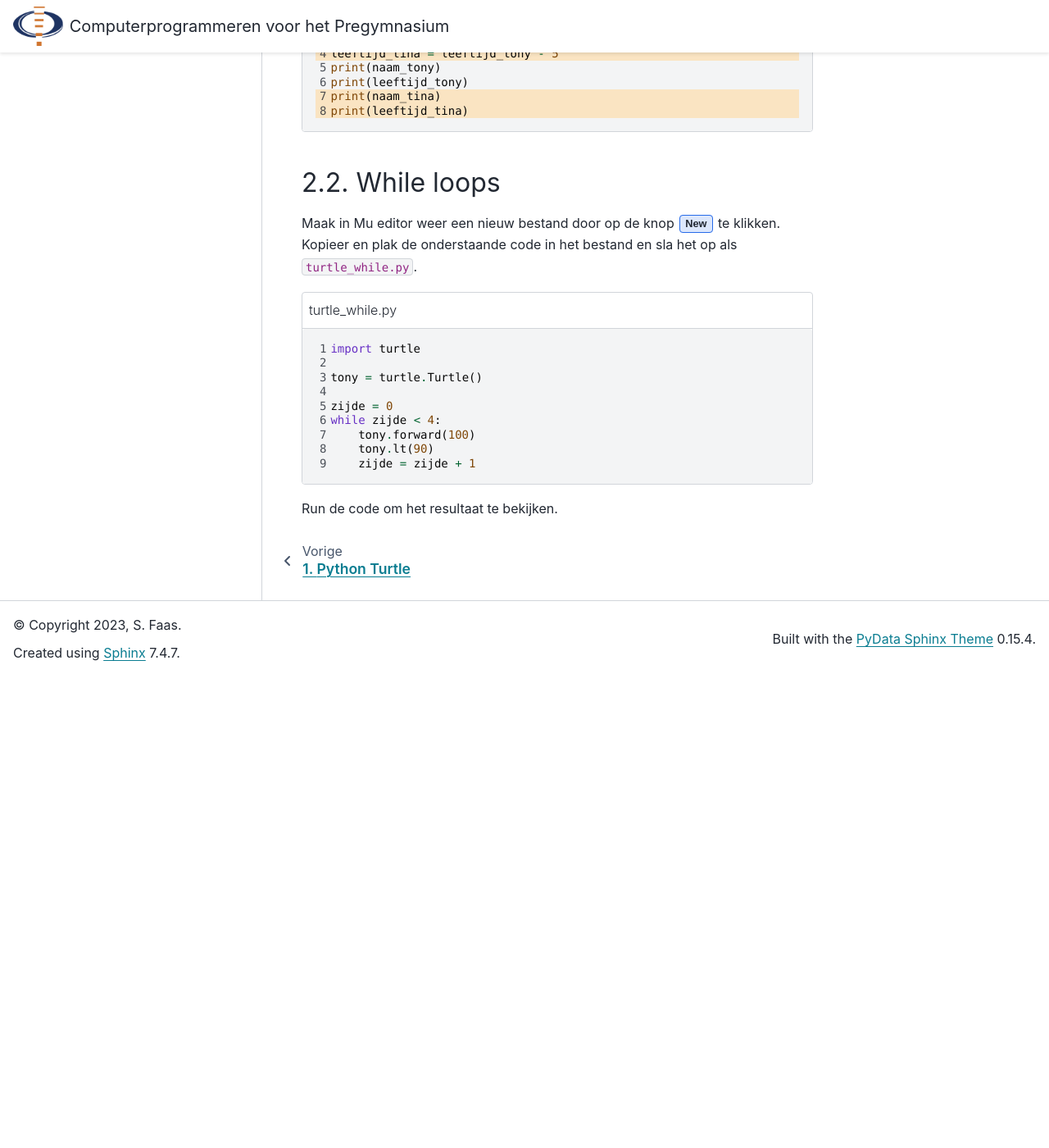
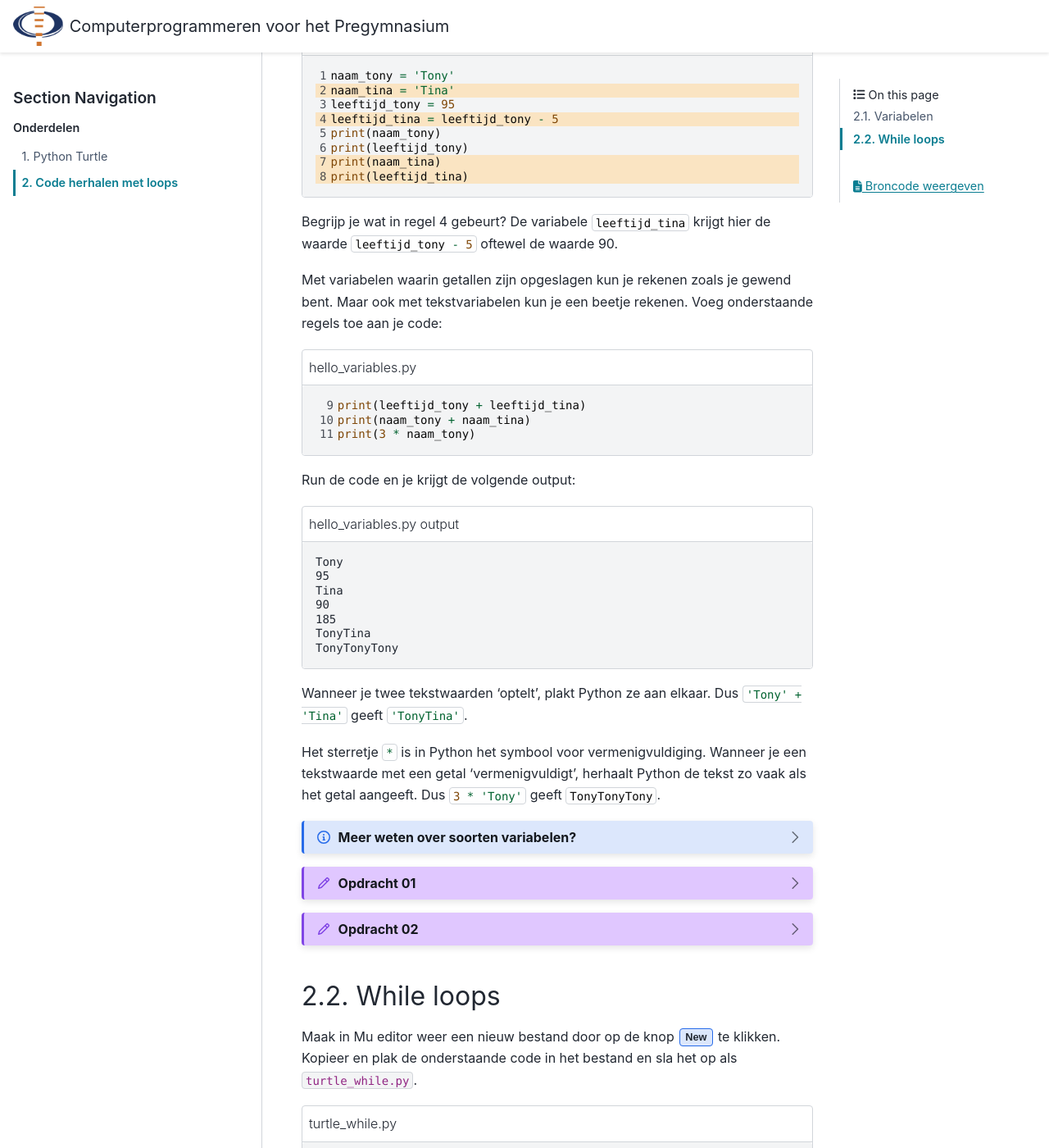
Before and after one commit to meneerfaas/pregymnasium, a Sphinx documentation site: the page built from docs/source/lesson_01/ch_02_loops.rst, in a window 1280 px wide and 1400 px high, scrolled down 1308 px. Shown: the whole window at 82% size. Built offline with Sphinx 7.4.7 and the PyData theme 0.15.4, drawn with Linux system fonts in a browser that asks for light colours; before the commit the page ends 2133 px from its top, so only the background shows below that; some of the changed text lies outside the part shown.

Commit message:
Variabelen toegevoegd

```diff
--- a/docs/source/lesson_01/ch_02_loops.rst
+++ b/docs/source/lesson_01/ch_02_loops.rst
@@ -37,7 +37,33 @@ Maak in Mu editor weer een nieuw bestand door op de knop :guilabel:`New` te klik
 
 In deze code wordt op regel 1 een variabele :python:`naam_tony` gemaakt, waarin de waarde :python:`'Tony'` wordt opgeslagen. Op regel 2 krijgt de variabele :python:`leeftijd_tony` de waarde :python:`95` (schildpadden kunnen heel oud worden). De functie :python:`print()` op regels 3 en 4 toont de waarden van :python:`naam_tony` en :python:`leeftijd_tony` op het scherm.
 
-.. image:: images/hello_variables.png
+.. grid:: 1
+    :padding: 0
+
+    .. grid-item::
+        :columns: auto
+
+        .. image:: images/hello_variables.png
+
+
+.. dropdown:: Meer weten over het maken van een variabele?
+    :color: info
+    :icon: info
+
+    Een variabele maak je door een (zelfbedachte) **variabelenaam** te typen, gevolgd door een **is-gelijk-aan-teken** en de **waarde** die je in de variabele wilt opslaan. Dit bij elkaar heet in het Engels een *assignment statement*.
+
+    .. card:: Assignment statement
+
+        :python:`<variabelenaam> = <waarde>`
+
+    Je mag de variabelenaam zelf bedenken, maar hij moet wel aan enkele voorwaarden voldoen:
+
+        * De naam moet beginnen met een letter of het underscore karakter (:python:`_`).
+        * De naam mag niet met een cijfer beginnen.
+        * De naam mag alleen letters, cijfers en het underscore karakter bevatten.
+
+    Variabelenamen zijn hoofdlettergevoelig. Dus :python:`leeftijd` en :python:`Leeftijd` zijn twee verschillende variabelen.
+
 
 Het aardige van variabelen is dat je ermee kunt rekenen. Breid je code als volgt uit:
 
@@ -57,6 +83,131 @@ Het aardige van variabelen is dat je ermee kunt rekenen. Breid je code als volgt
     print(naam_tina)
     print(leeftijd_tina)
 
+Begrijp je wat in regel 4 gebeurt? De variabele :python:`leeftijd_tina` krijgt hier de waarde :python:`leeftijd_tony - 5` oftewel de waarde 90.
+
+Met variabelen waarin getallen zijn opgeslagen kun je rekenen zoals je gewend bent. Maar ook met tekstvariabelen kun je een beetje rekenen. Voeg onderstaande regels toe aan je code:
+
+.. code-block:: python
+    :class: no-copybutton
+    :linenos:
+    :lineno-start: 9
+    :caption: hello_variables.py
+    :name: hello_variables_v02_contd
+
+    print(leeftijd_tony + leeftijd_tina)
+    print(naam_tony + naam_tina)
+    print(3 * naam_tony)
+
+Run de code en je krijgt de volgende output:
+
+.. code-block:: text
+    :class: no-copybutton
+    :caption: hello_variables.py output
+    :name: hello_variables_v02_contd
+
+    Tony
+    95
+    Tina
+    90
+    185
+    TonyTina
+    TonyTonyTony
+
+Wanneer je twee tekstwaarden 'optelt', plakt Python ze aan elkaar. Dus :python:`'Tony' + 'Tina'` geeft :python:`'TonyTina'`.
+
+Het sterretje :python:`*` is in Python het symbool voor vermenigvuldiging. Wanneer je een tekstwaarde met een getal 'vermenigvuldigt', herhaalt Python de tekst zo vaak als het getal aangeeft. Dus :python:`3 * 'Tony'` geeft :python:`TonyTonyTony`.
+
+.. dropdown:: Meer weten over soorten variabelen?
+    :color: info
+    :icon: info
+
+    Hoe weet Python dat het bij het optellen van twee getallen gewoon moet optellen, maar bij het 'optellen' van twee tekstwaarden die waarden aan elkaar moet plakken? Dat weet Python door naar de *datatypes* te kijken. Door de aanhalingstekens om :python:`'Tony'` en :python:`'Tina'`, weet Python dat de variabelen :python:`naam_tony` en :python:`naam_tina` van het datatype :python:`string` zijn. En Python weet dat een :python:`+` tussen twee stringvariabelen betekent 'plak aan elkaar'.
+
+    De variabelen :python:`leeftijd_tony` en :python:`leeftijd_tina` zijn van het datatype :python:`integer`. Dat is Engels voor *geheel getal*.
+
+    Je kunt achter het datatype van een variabele komen met de functie :python:`type()`. Probeer de volgende code maar eens uit (je mag de code in :file:`hello_variables.py` vervangen).
+
+    .. code-block:: python
+        :linenos:
+        :name: hello_variables_datatypes
+
+        naam = 'Alan'
+        leeftijd = 11
+        lichaamslengte = 1.54
+
+        print(type(naam))
+        print(type(leeftijd))
+        print(type(lichaamslengte))
+
+    Je ziet dat Python de datatypes van de drie variabelen print:
+
+    .. list-table::
+        :header-rows: 1
+
+        * - Variabele
+          - Resultaat :python:`type()`
+          - Datatype
+          - Betekenis
+        * - :python:`naam`
+          - :python:`<class 'str'>`
+          - string
+          - tekstwaarde
+        * - :python:`leeftijd`
+          - :python:`<class 'int'>`
+          - integer
+          - geheel getal
+        * - :python:`lichaamslengte`
+          - :python:`<class 'float'>`
+          - floating point
+          - kommagetal
+
+
+.. dropdown:: Opdracht 01
+    :color: secondary
+    :icon: pencil
+
+    Verwijder alle code uit :file:`hello_variables.py`. Schrijf in het lege bestand code die het volgende doet:
+
+    1.  Een variabele :python:`aantal_appels` aanmaken met de waarde :python:`8`.
+    2.  Een variabele :python:`prijs_per_appel` aanmaken met de waarde :python:`0.75`.
+    3.  Een variabele :python:`totale_prijs` aanmaken waarin je het product (dat is de vermenigvuldiging) van de vorige twee variabelen opslaat.
+    4.  De waarde van :python:`totale_prijs` tonen op het scherm.
+
+    .. dropdown:: Oplossing
+        :color: secondary
+        :icon: check-circle
+
+        .. code-block:: python
+            :linenos:
+            :caption: hello_variables.py
+            :name: hello_variables_opdr01
+
+            aantal_appels = 8
+            prijs_per_appel = 0.75
+            totale_prijs = aantal_appels * prijs_per_appel
+            print(totale_prijs)
+
+.. dropdown:: Opdracht 02
+    :color: secondary
+    :icon: pencil
+
+    Bekijk de onderstaande code en probeer eerst uit je hoofd te beredeneren wat de waarden van :python:`a`, :python:`b` en :python:`c` zijn nadat deze code is uitgevoerd. Controleer daarna je antwoord door de code naar Mu editor (vervang de code in het bestand :file:`hello_variables`) te kopiëren en te runnen.
+
+    .. code-block:: python
+        :linenos:
+        :name: hello_variables_opdr02
+
+        a = 5
+        b = a + 2
+        c = b * b
+        a = c - b
+        print(a, b, c)
+
+    .. dropdown:: Oplossing
+        :color: secondary
+        :icon: check-circle
+
+        :python:`a` heeft de waarde 42, :python:`b` heeft de waarde 7 en :python:`c` heeft de waarde 49.
 
 While loops
 -----------
```
